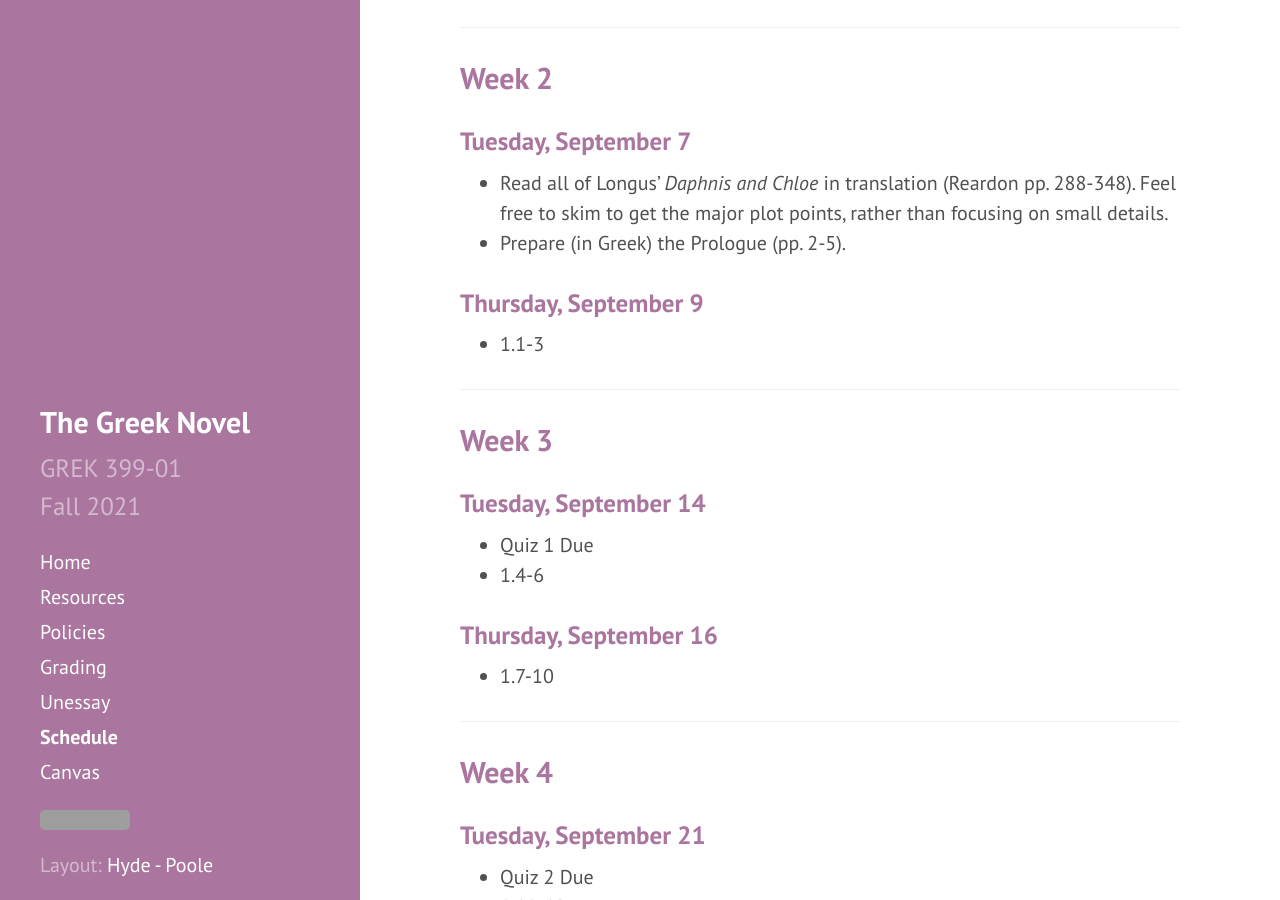
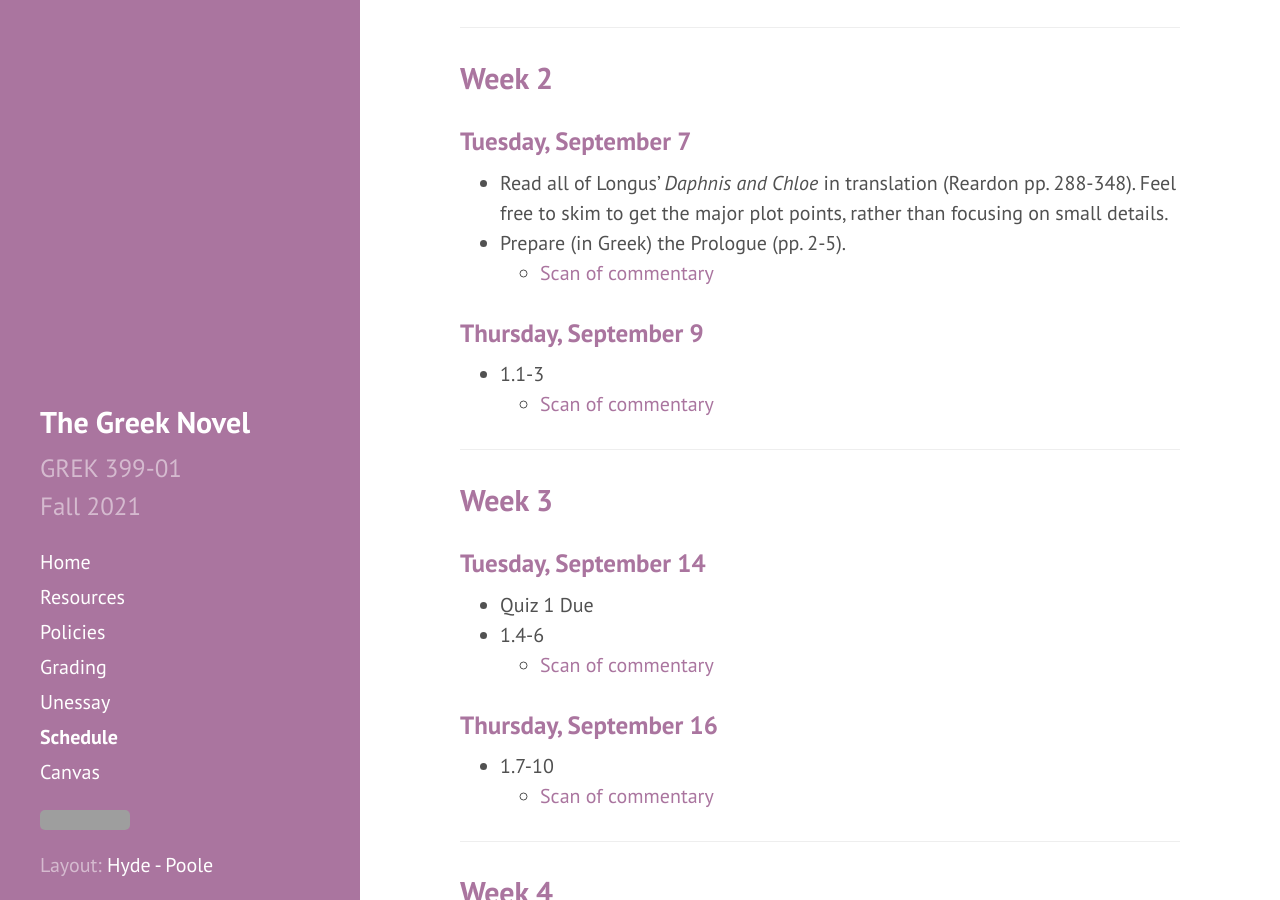
Before and after one commit to DLibatique/GREK399-F21, a Jekyll site: the page built from _pages/schedule.md, in a window 1280 px wide and 900 px high, scrolled down 392 px. Built offline with Jekyll 4.4.1, drawn with Linux system fonts in a browser that asks for light colours; grey boxes are pictures that could not be loaded.

Commit message:
added scan of beginning of novel, location

```diff
--- a/_pages/schedule.md
+++ b/_pages/schedule.md
@@ -19,9 +19,11 @@ Intro: The Greek Novel
 ### Tuesday, September 7
 * Read all of Longus' *Daphnis and Chloe* in translation (Reardon pp. 288-348). Feel free to skim to get the major plot points, rather than focusing on small details.
 * Prepare (in Greek) the Prologue (pp. 2-5).
+  * [Scan of commentary](https://drive.google.com/file/d/13pMtjVDLFEe5EtJR2YFuNGVdO7UD2kOc/view?usp=sharing)
 
 ### Thursday, September 9
 * 1.1-3
+  * [Scan of commentary](https://drive.google.com/file/d/13pMtjVDLFEe5EtJR2YFuNGVdO7UD2kOc/view?usp=sharing)
 
 ***
 
@@ -30,9 +32,11 @@ Intro: The Greek Novel
 ### Tuesday, September 14
 * Quiz 1 Due
 * 1.4-6
+  * [Scan of commentary](https://drive.google.com/file/d/13pMtjVDLFEe5EtJR2YFuNGVdO7UD2kOc/view?usp=sharing)
 
 ### Thursday, September 16
 * 1.7-10
+  * [Scan of commentary](https://drive.google.com/file/d/13pMtjVDLFEe5EtJR2YFuNGVdO7UD2kOc/view?usp=sharing)
 
 ***
 
```
Also changed, not shown: _pages/index.md (+2 -1 lines).
